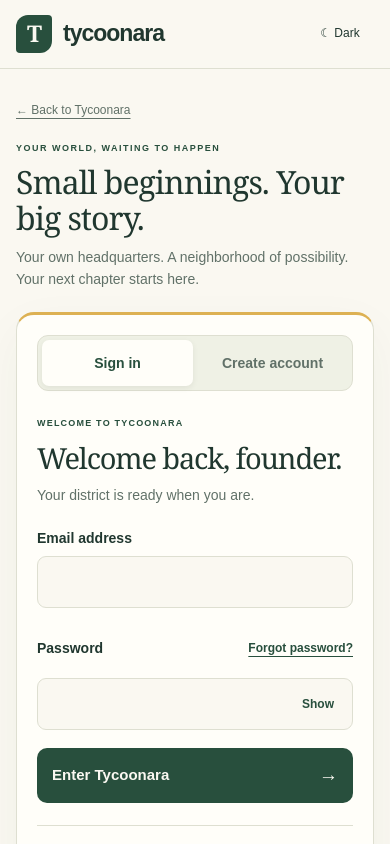
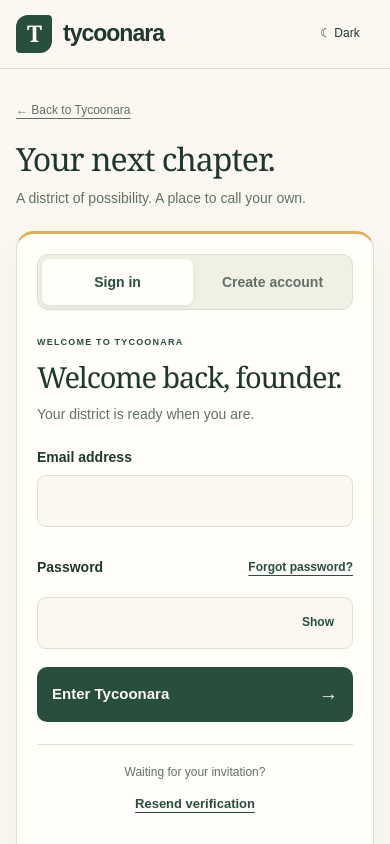
Before and after one commit to alexa-like/tycoonara, a Next.js app: page /login in a window 390 px wide. Shown: the top 844 px of the page. Built offline with nearby package versions, Linux system fonts and the light colour scheme.

Commit message:
Tighten mobile welcome, scope form assertions and capture production UI

```diff
--- a/app/auth.css
+++ b/app/auth.css
@@ -8,7 +8,8 @@ body:has(.auth-shell) .footer{margin-top:auto;padding:20px 16px calc(20px + env(
 .auth-shell{width:100%;max-width:1180px;margin:0 auto;display:grid;grid-template-columns:minmax(0,1fr);gap:22px;padding:20px 16px 32px;align-items:start}
 .auth-intro{width:100%;max-width:460px;margin:auto;min-width:0}
 .auth-home{display:inline-flex;align-items:center;min-height:44px;font-size:12px;color:var(--muted);margin-bottom:8px;text-decoration:underline;text-underline-offset:4px}
-.auth-intro>.eyebrow{font-size:9px;letter-spacing:1.5px;margin-bottom:8px}
+.auth-desktop-copy{display:none}
+.auth-intro>.eyebrow{display:none;font-size:9px;letter-spacing:1.5px;margin-bottom:8px}
 .auth-intro h1{font-size:32px;line-height:1.12;max-width:350px;letter-spacing:-1px}
 .auth-intro>p{font-size:14px;line-height:1.6;margin-top:10px;max-width:390px}
 .auth-postcard,.auth-founder-perk{display:none}
@@ -54,5 +55,6 @@ body:has(.auth-shell) .footer{margin-top:auto;padding:20px 16px calc(20px + env(
 .auth-security{display:flex;justify-content:center;align-items:center;gap:6px;font-size:11px;text-align:center;line-height:1.6;margin-top:22px}
 .auth-security>span{font-size:18px;color:var(--green)}
 @media(min-width:600px){.auth-shell{padding:30px 24px 42px;gap:26px}.auth-shell .auth-card{padding:30px}.auth-intro h1{font-size:38px}.auth-shell .auth-form-heading h2{font-size:32px}body:has(.auth-shell) .topbar{padding-inline:28px}body:has(.auth-shell) .footer{padding-inline:28px}}
-@media(min-width:980px){.auth-shell{grid-template-columns:minmax(0,1fr) minmax(380px,460px);gap:72px;padding:48px 40px;align-items:center}.auth-intro h1{font-size:54px;max-width:420px}.auth-intro>p{font-size:16px;max-width:400px}.auth-intro>.eyebrow{font-size:10px;letter-spacing:1.7px}.auth-home{margin-bottom:24px}.auth-postcard{display:block;margin:24px 0 20px;color:var(--green);background:var(--soft);border:1px solid var(--line);border-radius:110px 110px 16px 16px;padding:12px 20px 18px;max-width:390px}.auth-postcard svg{display:block;width:100%;height:auto}.auth-postcard>span{display:block;text-align:center;font-size:9px;letter-spacing:1.7px;font-weight:700}.auth-founder-perk{display:flex;gap:12px;align-items:center}.auth-founder-perk>span{font-size:25px;color:var(--gold)}.auth-founder-perk p{font-size:13px;color:var(--ink)}.auth-founder-perk small{display:block;margin-top:3px;font-size:11px}body:has(.auth-shell) .stage{display:block}body:has(.auth-shell) .footer{flex-direction:row}}
+@media(min-width:980px){.auth-mobile-copy{display:none}.auth-desktop-copy{display:inline}.auth-intro>.eyebrow{display:block}.auth-shell{grid-template-columns:minmax(0,1fr) minmax(380px,460px);gap:72px;padding:48px 40px;align-items:center}.auth-intro h1{font-size:54px;max-width:420px}.auth-intro>p{font-size:16px;max-width:400px}.auth-desktop-copy{display:none}
+.auth-intro>.eyebrow{display:none;font-size:10px;letter-spacing:1.7px}.auth-home{margin-bottom:24px}.auth-postcard{display:block;margin:24px 0 20px;color:var(--green);background:var(--soft);border:1px solid var(--line);border-radius:110px 110px 16px 16px;padding:12px 20px 18px;max-width:390px}.auth-postcard svg{display:block;width:100%;height:auto}.auth-postcard>span{display:block;text-align:center;font-size:9px;letter-spacing:1.7px;font-weight:700}.auth-founder-perk{display:flex;gap:12px;align-items:center}.auth-founder-perk>span{font-size:25px;color:var(--gold)}.auth-founder-perk p{font-size:13px;color:var(--ink)}.auth-founder-perk small{display:block;margin-top:3px;font-size:11px}body:has(.auth-shell) .stage{display:block}body:has(.auth-shell) .footer{flex-direction:row}}
 @media(max-width:359px){.auth-shell{padding-inline:12px;gap:18px}.auth-shell .auth-card{padding:18px 16px}.auth-intro h1{font-size:30px}.auth-shell .auth-form-heading h2{font-size:27px}.auth-intro>p{font-size:13px}.auth-mode-switch button{font-size:13px}.auth-security{font-size:10px}.forgot-link{font-size:11px}}
--- a/components/auth-shell.tsx
+++ b/components/auth-shell.tsx
@@ -6,8 +6,8 @@ export function AuthShell({children, recovery=false}: {children:ReactNode; recov
     <section className="auth-intro" aria-labelledby="auth-welcome">
       <Link className="auth-home" href="/">← Back to Tycoonara</Link>
       <span className="eyebrow">YOUR WORLD, WAITING TO HAPPEN</span>
-      <h1 id="auth-welcome">{recovery?'A fresh start. Same big dreams.':'Small beginnings. Your big story.'}</h1>
-      <p>{recovery?'Let’s get you safely back to your district.':'Your own headquarters. A neighborhood of possibility. Your next chapter starts here.'}</p>
+      <h1 id="auth-welcome"><span className="auth-mobile-copy">{recovery?'A fresh start.':'Your next chapter.'}</span><span className="auth-desktop-copy">{recovery?'A fresh start. Same big dreams.':'Small beginnings. Your big story.'}</span></h1>
+      <p><span className="auth-mobile-copy">{recovery?'Let’s get you safely back to your district.':'A district of possibility. A place to call your own.'}</span><span className="auth-desktop-copy">{recovery?'Let’s get you safely back to your district.':'Your own headquarters. A neighborhood of possibility. Your next chapter starts here.'}</span></p>
       <div className="auth-postcard" aria-hidden="true">
         <svg viewBox="0 0 460 260" fill="none"><path d="M20 220C100 180 122 242 228 209S354 165 440 202" stroke="currentColor" strokeOpacity=".12" strokeWidth="42"/><path d="M54 216H400" stroke="currentColor" strokeOpacity=".25" strokeDasharray="8 8"/><path d="M145 205V104L230 54 315 104V205Z" fill="var(--card)" stroke="currentColor" strokeWidth="2"/><path d="m133 106 97-61 97 61Z" fill="var(--gold)" stroke="currentColor" strokeWidth="2"/><path d="M230 44V13h40l-10 12 10 11h-40" fill="currentColor"/><path d="M213 205v-44a17 17 0 0 1 34 0v44" fill="currentColor"/><path d="M165 126h25v30h-25z M270 126h25v30h-25z" fill="var(--soft)" stroke="currentColor" strokeWidth="2"/><circle cx="230" cy="112" r="13" fill="var(--soft)" stroke="currentColor" strokeWidth="2"/><path d="M230 103v10l7 4 M135 207h190 M127 214h206" stroke="currentColor" strokeWidth="2"/><path d="M86 201v-59 M369 201v-59" stroke="currentColor" strokeWidth="3"/><circle cx="86" cy="136" r="27" fill="currentColor" fillOpacity=".24"/><circle cx="369" cy="136" r="27" fill="currentColor" fillOpacity=".24"/><path d="m104 57 2-7 2 7 7 2-7 2-2 7-2-7-7-2Z M353 61l2-7 2 7 7 2-7 2-2 7-2-7-7-2Z" fill="var(--gold)"/></svg>
         <span>ONE ADDRESS. ENDLESS POSSIBILITY.</span>
--- a/scripts/capture-auth.mjs
+++ b/scripts/capture-auth.mjs
@@ -13,7 +13,10 @@ async function capture(version,source){
     writeFileSync(join(source,'tests/presentation/app/layout.tsx'),"import RootLayout from '@/app/layout';export default RootLayout;\n");
   }
   writeFileSync(join(source,'tests/presentation/next.config.ts'),'export default {devIndicators:false};\n');
-  const server=spawn(process.execPath,[join(root,'node_modules/next/dist/bin/next'),'dev',join(source,'tests/presentation'),'--webpack','-p','3002'],{cwd:source,detached:true,stdio:['ignore','pipe','pipe'],env:{...process.env,NEXT_TELEMETRY_DISABLED:'1'}});
+  // Use the production renderer: development issue widgets are not part of the game UI.
+  const next=join(root,'node_modules/next/dist/bin/next');
+  await new Promise((done,reject)=>{const build=spawn(process.execPath,[next,'build',join(source,'tests/presentation'),'--webpack'],{cwd:source,stdio:['ignore','pipe','pipe'],env:{...process.env,NEXT_TELEMETRY_DISABLED:'1'}});let output='';build.stdout.on('data',data=>output+=data.toString());build.stderr.on('data',data=>output+=data.toString());build.once('error',reject);build.once('exit',code=>code===0?done():reject(new Error(output.slice(-6000))));});
+  const server=spawn(process.execPath,[next,'start',join(source,'tests/presentation'),'-p','3002'],{cwd:source,detached:true,stdio:['ignore','pipe','pipe'],env:{...process.env,NEXT_TELEMETRY_DISABLED:'1'}});
   let logs='';server.stdout.on('data',data=>logs+=data.toString());server.stderr.on('data',data=>logs+=data.toString());
   try{
     let ready=false;for(let attempt=0;attempt<90;attempt++){try{if((await fetch('http://localhost:3002/auth-review')).ok){ready=true;break;}}catch{}await new Promise(done=>setTimeout(done,1000));}if(!ready)throw new Error(logs.slice(-4000));
```
Also changed, not shown: 1 other file (tests, documents, lock files or other folders).
